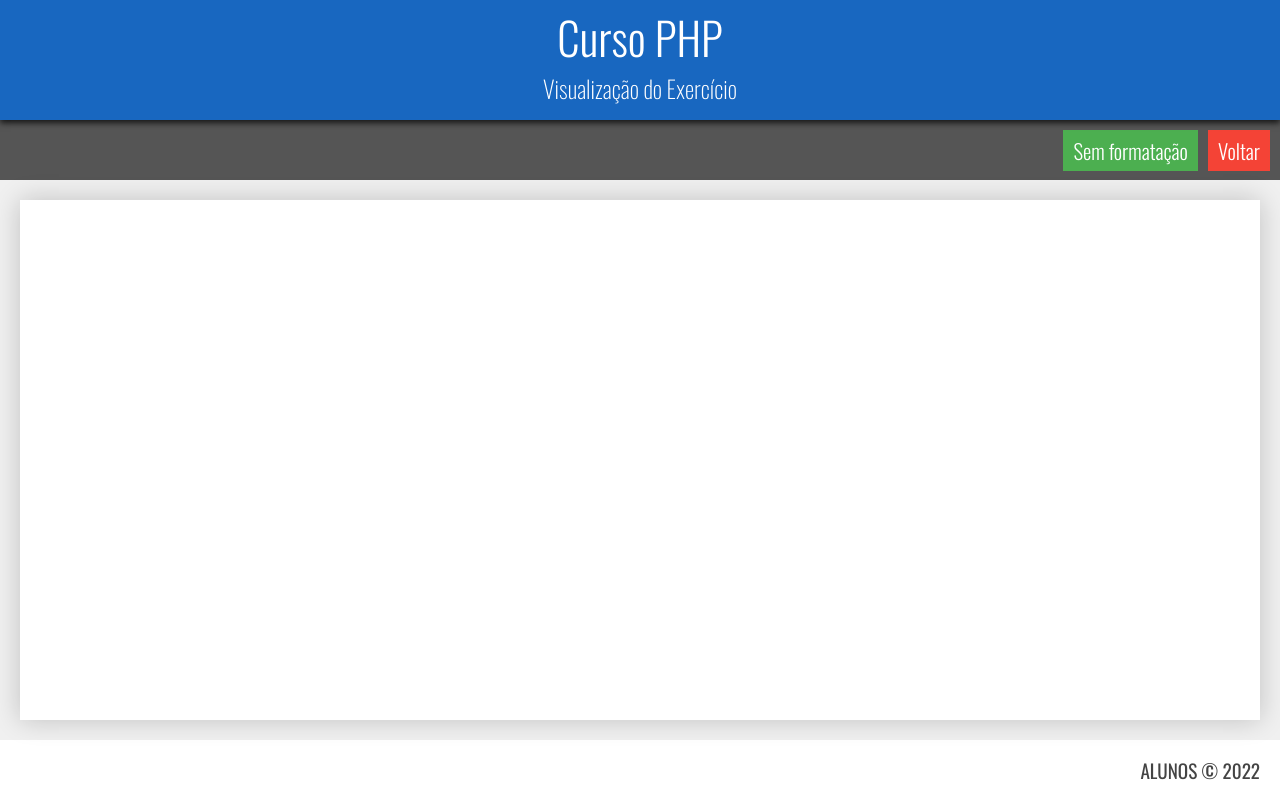
After one commit to Dev-Messias/Curso_php, a PHP site: page /exercicio.php in a window 1280 px wide. The commit adds this page. Run offline with PHP 8.4, Linux system fonts and the light colour scheme.

```diff
--- /dev/null
+++ b/assets/css/exercicio.css
@@ -0,0 +1,30 @@
+body.exercicio{
+    grid-template-rows: 120px 60px 1fr 60px;
+    grid-template-areas: "cabecalho" "navegacao" "principal" "rodape" ;
+}
+
+.principal{
+    height: calc(100vh - 240px);
+}
+
+.navegacao {
+    grid-area: navegacao;
+    display: flex;
+    justify-content: flex-end;
+    align-items: center;
+    background-color: #555;
+}
+
+.navegacao > a {
+    text-decoration: none;
+    color: #FFF;
+    font-weight: 300;
+    font-size: 1.3rem;
+    background-color: #2196f3;
+    padding: 5px 10px;
+    margin-right: 10px;
+}
+
+
+.navegacao > a.verde {background-color: #4CAF50;}
+.navegacao > a.vermelho {background-color: #F44336;}
--- /dev/null
+++ b/exercicio.php
@@ -0,0 +1,35 @@
+<!DOCTYPE html>
+<html lang="pt-br">
+<head>
+    <meta charset="UTF-8">
+    <!--FONTE GOOGLE-->
+    <link href="https://fonts.googleapis.com/css2?family=Oswald:wght@200;300;400;500;600;700&display=swap" rel="stylesheet">
+    <!--MEU CSS-->
+    <link rel="stylesheet" href="assets/css/estilo.css">
+    <link rel="stylesheet" href="assets/css/exercicio.css">
+
+    <title>Exercício</title>
+</head>
+<body class="exercicio" >
+  <!--CABECALHO-->
+  <header class="cabecalho">
+    <h1>Curso PHP</h1>
+    <h2>Visualização do Exercício</h2>
+  </header>
+  <!-- VOLTAR -->
+  <nav class="navegacao">
+    <a href="#" class="verde" >Sem formatação</a>
+    <a href="index.php" class="vermelho" >Voltar</a>
+  </nav>
+  <!-- CONTEUDO CORPO -->
+  <main class="principal">
+    <div class="conteudo">
+
+    </div>
+  </main>
+  <!-- RODAPE -->
+  <footer class="rodape">
+    ALUNOS © <?= date('Y');  ?>
+  </footer>
+</body>
+</html>
--- a/index.html
+++ b/index.php
@@ -22,7 +22,7 @@
           <div class="modulo verde ">
             <h3>Módulo 01 </h3>
             <ul>
-              <li><a href="#">Exercícios A</a></li>
+              <li><a href="exercicio.php">Exercícios A</a></li>
               <li><a href="#">Exercícios B</a></li>
               <li><a href="#">Exercícios C</a></li>
             </ul>
@@ -104,7 +104,7 @@
   </main>
   <!-- RODAPE -->
   <footer class="rodape">
-    ALUNOS © 2022
+    ALUNOS © <?= date('Y');  ?>
   </footer>
 </body>
 </html>
```
